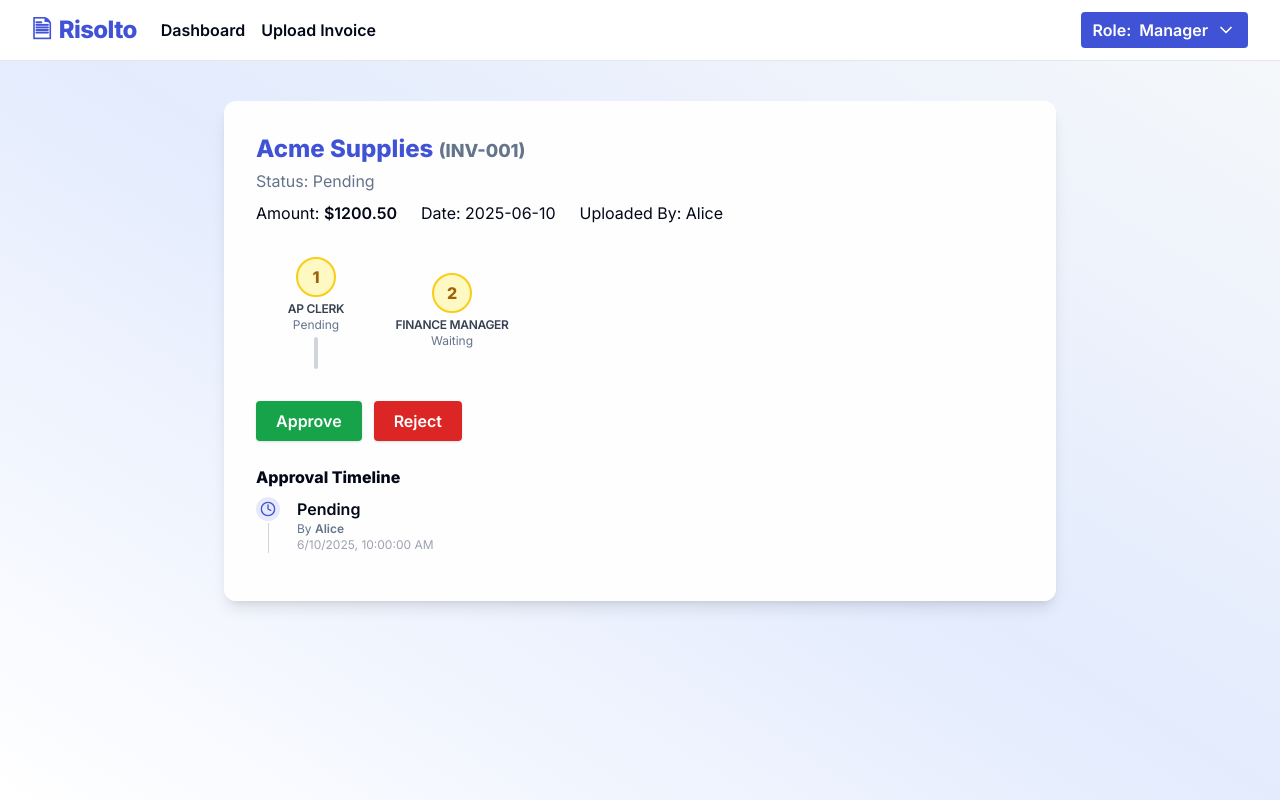
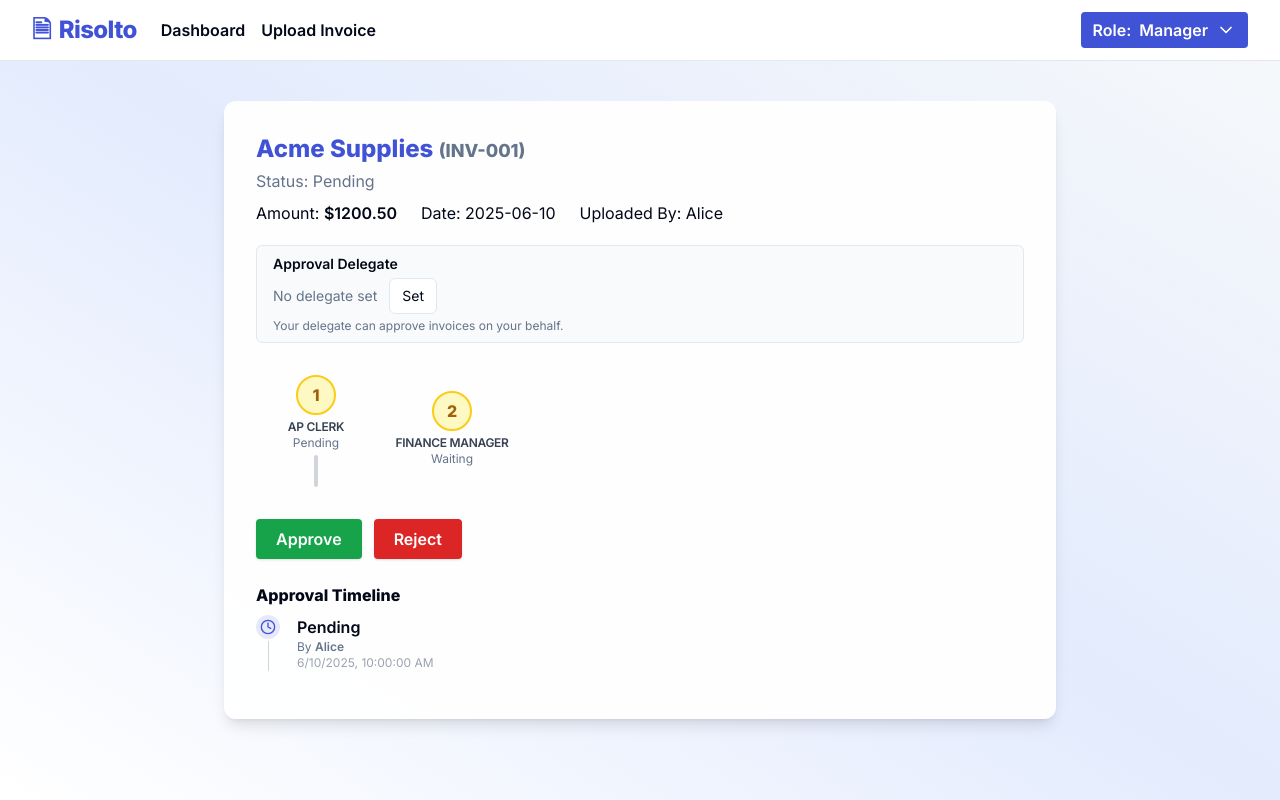
Before and after one commit to rachel-labri-tipton/risolto-invoice-flow-ui, a React (Vite) app: page /invoice/INV-001 in a window 1280 px wide. Built offline with nearby package versions, Linux system fonts and the light colour scheme.

Commit message:
feat: Implement approval delegation
Adds UI for selecting a substitute approver and updates logic to recognize the delegate.

```diff
--- a/src/components/ApprovalChain.tsx
+++ b/src/components/ApprovalChain.tsx
@@ -1,11 +1,42 @@
-
 import { getApprovalChainForInvoice, ApprovalLevel } from "@/utils/approvalRules";
 import { Invoice } from "@/hooks/useInvoices";
+import { getDelegateFor } from "@/utils/delegation";
 
-export default function ApprovalChain({ invoice }: { invoice: Invoice }) {
+export default function ApprovalChain({ invoice }: { invoice: any }) {
   const chain: ApprovalLevel[] = getApprovalChainForInvoice(invoice);
 
-  if (!chain.length) return (
+  // Determine which approvers (incl. delegate) can approve each step.
+  function getApproverDisplay(step: ApprovalLevel) {
+    if (!step.approver) return null;
+    const delegate = getDelegateFor(step.approver);
+    if (delegate) {
+      return (
+        <>
+          <span>Approved by <span className="font-medium">{step.approver}</span></span>
+          <div className="text-xs text-blue-700">(Delegate: {delegate})</div>
+        </>
+      );
+    }
+    return <span>Approved by <span className="font-medium">{step.approver}</span></span>;
+  }
+
+  // New logic: Match approvals by either main or delegate
+  function wasStepApproved(step: ApprovalLevel) {
+    if (!step.approver) return false;
+    const stepApproverLower = step.approver.toLowerCase();
+    const delegate = getDelegateFor(step.approver) || "";
+    return (
+      invoice.approvalHistory.some(
+        (h: any) =>
+          h.status === "approved" &&
+          (h.by.toLowerCase().includes(step.role.toLowerCase()) ||
+            (delegate && h.by.toLowerCase().includes(delegate.toLowerCase())))
+      )
+    );
+  }
+
+  if (!chain.length)
+    return (
       <div className="p-4 rounded bg-red-50 border border-red-100 text-red-400">
         No approval chain applies to this invoice based on current rules.
       </div>
@@ -14,23 +45,32 @@ export default function ApprovalChain({ invoice }: { invoice: Invoice }) {
   return (
     <div className="w-full overflow-x-auto">
       <div className="flex gap-1 md:gap-4 items-center py-3">
-        {chain.map((step, idx) => (
-          <div
-            key={step.level}
-            className={`flex flex-col items-center min-w-[120px]`}
-          >
+        {chain.map((step, idx) => {
+          const delegate = getDelegateFor(step.role);
+          const approved = wasStepApproved(step);
+          return (
+            <div key={step.level} className={`flex flex-col items-center min-w-[120px]`}>
               <div
                 className={`rounded-full h-10 w-10 flex items-center justify-center mb-1
-                ${step.approver ? "bg-green-200 text-green-700" : idx === 0 || !chain[idx - 1].approver ? "bg-yellow-100 text-yellow-700" : "bg-gray-200 text-gray-500"}
-                border-2 ${step.approver ? "border-green-400" : idx === 0 || !chain[idx - 1].approver ? "border-yellow-400" : "border-gray-300"}
+                  ${approved ? "bg-green-200 text-green-700" : idx === 0 || !chain[idx - 1].approver ? "bg-yellow-100 text-yellow-700" : "bg-gray-200 text-gray-500"}
+                  border-2 ${approved ? "border-green-400" : idx === 0 || !chain[idx - 1].approver ? "border-yellow-400" : "border-gray-300"}
                   font-bold`}
               >
                 {step.level}
               </div>
-            <div className={`text-xs font-semibold uppercase tracking-tight ${step.approver ? 'text-green-700' : 'text-gray-700'}`}>{step.role}</div>
+              <div className={`text-xs font-semibold uppercase tracking-tight ${approved ? 'text-green-700' : 'text-gray-700'}`}>
+                {step.role}
+                {delegate && (
+                  <span className="block text-[10px] text-blue-600 normal-case font-normal">
+                    Delegate: {delegate}
+                  </span>
+                )}
+              </div>
               <div className="text-xs text-muted-foreground mb-1 text-nowrap">
-              {step.approver ? <>Approved by <span className="font-medium">{step.approver}</span></>
-                : idx === 0 || chain[idx - 1].approver ? <span>Pending</span>
+                {approved
+                  ? getApproverDisplay(step)
+                  : idx === 0 || chain[idx - 1].approver
+                  ? <span>Pending</span>
                   : <span>Waiting</span>}
               </div>
               {idx < chain.length - 1 && (
@@ -39,7 +79,8 @@ export default function ApprovalChain({ invoice }: { invoice: Invoice }) {
                 </div>
               )}
             </div>
-        ))}
+          );
+        })}
       </div>
     </div>
   );
--- /dev/null
+++ b/src/components/DelegateSetting.tsx
@@ -0,0 +1,68 @@
+
+import { useState } from "react";
+import { getDelegates, setDelegate, getDelegateFor } from "@/utils/delegation";
+import { Input } from "@/components/ui/input";
+import { Button } from "@/components/ui/button";
+
+// Ideally, you'd fetch user list from backend, here it's a free text input for demo
+export default function DelegateSetting({ currentUser }: { currentUser: string }) {
+  const [delegate, setDelegateState] = useState<string>(getDelegateFor(currentUser) || "");
+  const [editing, setEditing] = useState(false);
+
+  function handleSave() {
+    setDelegate(currentUser, delegate.trim());
+    setEditing(false);
+  }
+
+  function handleClear() {
+    setDelegate(currentUser, "");
+    setDelegateState("");
+    setEditing(false);
+  }
+
+  return (
+    <div className="rounded-md border px-4 py-2 bg-gray-50 mb-4">
+      <div className="font-semibold text-sm mb-1">Approval Delegate</div>
+      {!editing ? (
+        <div className="flex items-center gap-3">
+          <span className="text-sm">
+            {delegate ? (
+              <>
+                Current delegate: <span className="font-medium text-green-700">{delegate}</span>
+              </>
+            ) : (
+              <span className="text-muted-foreground">No delegate set</span>
+            )}
+          </span>
+          <Button variant="outline" size="sm" onClick={() => setEditing(true)}>
+            {delegate ? "Change" : "Set"}
+          </Button>
+          {delegate && (
+            <Button variant="ghost" size="sm" onClick={handleClear}>
+              Clear
+            </Button>
+          )}
+        </div>
+      ) : (
+        <div className="flex gap-2 items-center">
+          <Input
+            value={delegate}
+            onChange={e => setDelegateState(e.target.value)}
+            placeholder="Enter delegate's name"
+            className="w-48"
+            autoFocus
+          />
+          <Button size="sm" onClick={handleSave} disabled={!delegate.trim()}>
+            Save
+          </Button>
+          <Button variant="ghost" size="sm" onClick={() => setEditing(false)}>
+            Cancel
+          </Button>
+        </div>
+      )}
+      <div className="text-xs text-muted-foreground mt-1">
+        Your delegate can approve invoices on your behalf.
+      </div>
+    </div>
+  );
+}
--- a/src/pages/InvoiceDetail.tsx
+++ b/src/pages/InvoiceDetail.tsx
@@ -6,6 +6,7 @@ import { useState } from "react";
 import { toast } from "@/hooks/use-toast";
 import RoleGate from "@/components/RoleGate";
 import ApprovalChain from "@/components/ApprovalChain";
+import DelegateSetting from "@/components/DelegateSetting";
 
 const ROLES = ["Admin", "Manager", "Processor", "Viewer"] as const;
 
@@ -52,6 +53,10 @@ export default function InvoiceDetail() {
               <div>Date: {invoice.date}</div>
               <div>Uploaded By: {invoice.uploadedBy}</div>
             </div>
+            {/* NEW: Delegate setting UI */}
+            <div className="my-5">
+              <DelegateSetting currentUser={role} />
+            </div>
             <div className="my-5">
               <ApprovalChain invoice={invoice} />
             </div>
--- /dev/null
+++ b/src/utils/delegation.ts
@@ -0,0 +1,33 @@
+
+/**
+ * Stores and retrieves delegate approvers keyed by user name (case-insensitive).
+ * Uses localStorage for persistence.
+ */
+
+const STORAGE_KEY = "risolto_delegates";
+
+// Returns: { [mainApproverUsername: string]: delegateUsername }
+export function getDelegates(): Record<string, string> {
+  try {
+    const raw = localStorage.getItem(STORAGE_KEY);
+    return raw ? JSON.parse(raw) : {};
+  } catch {
+    return {};
+  }
+}
+
+export function setDelegate(main: string, delegate: string) {
+  const delegates = getDelegates();
+  if (delegate) {
+    delegates[main.toLowerCase()] = delegate;
+  } else {
+    // Remove delegate if set to blank
+    delete delegates[main.toLowerCase()];
+  }
+  localStorage.setItem(STORAGE_KEY, JSON.stringify(delegates));
+}
+
+export function getDelegateFor(main: string): string | undefined {
+  const delegates = getDelegates();
+  return delegates[main.toLowerCase()];
+}
```
Lines whose indentation alone changed are shown as unchanged.
